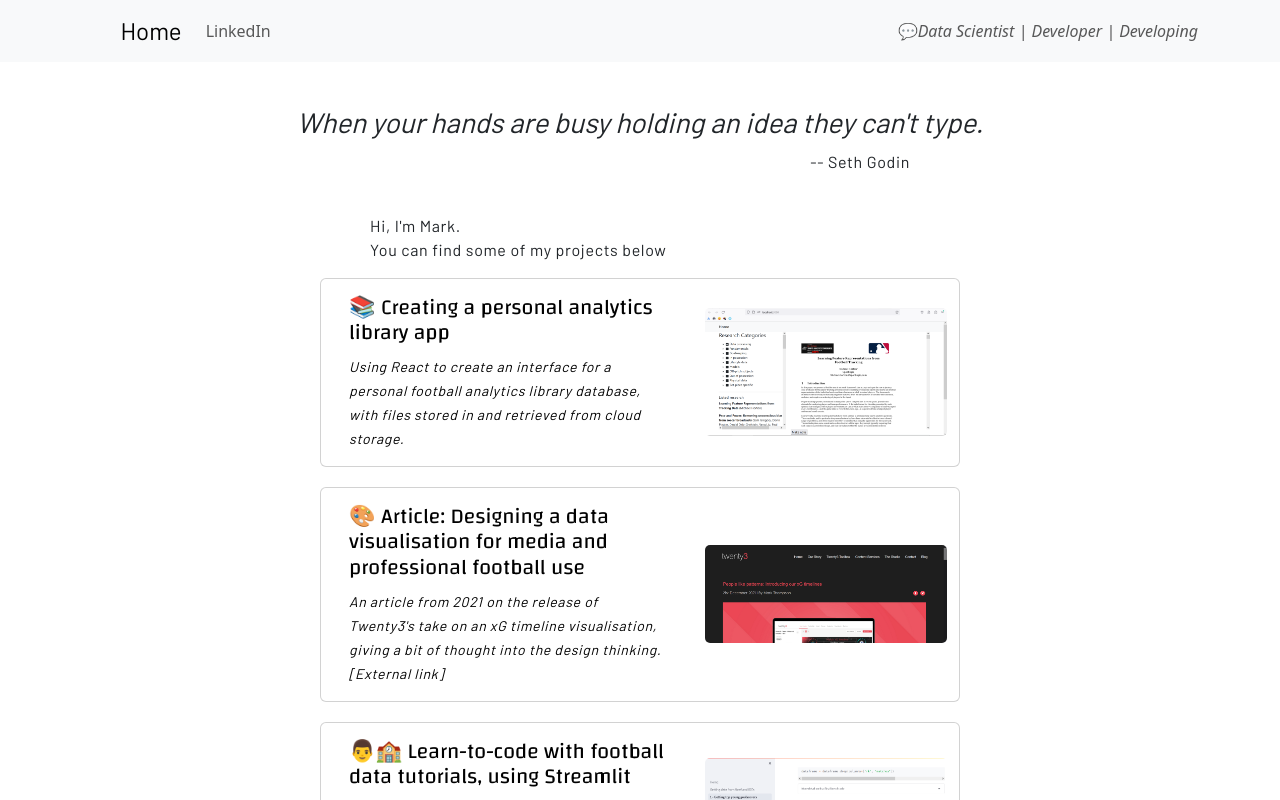
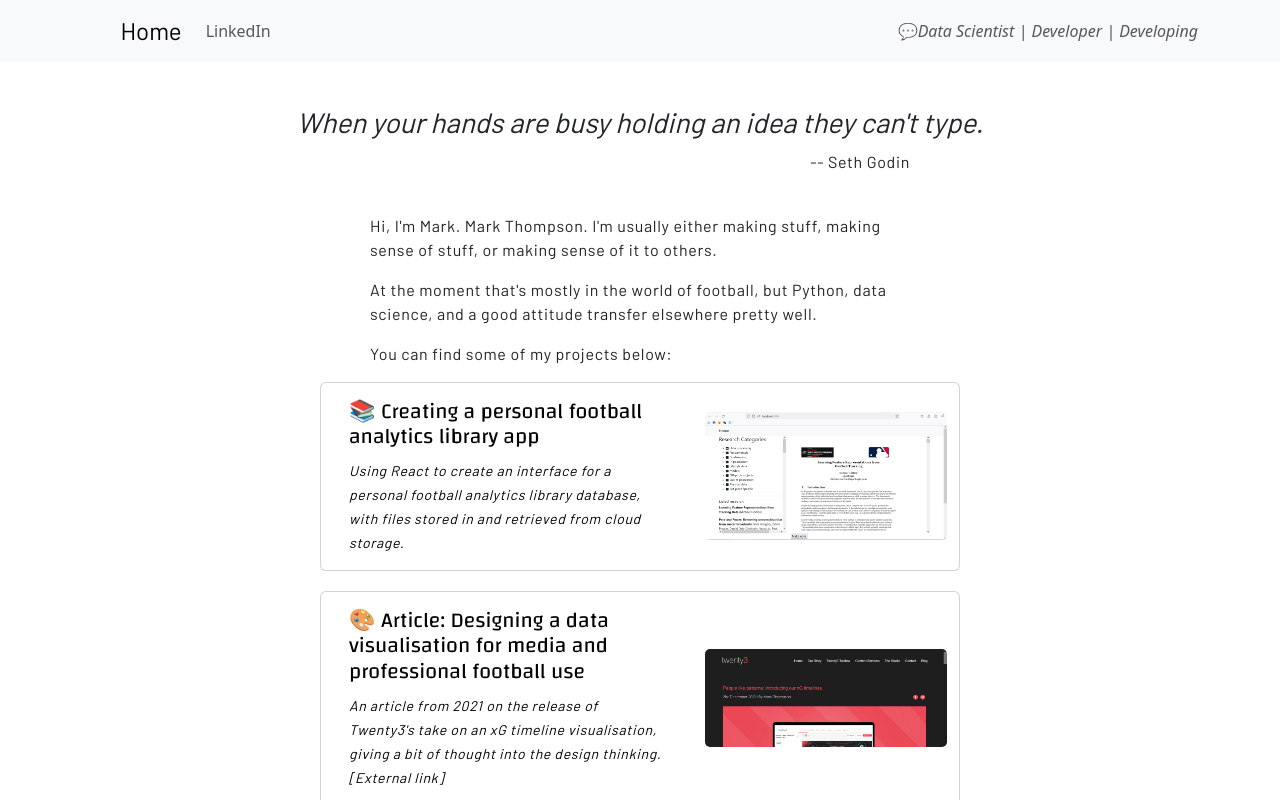
Before and after one commit to mrkthmpsn/mrkthmpsn.github.io, a Next.js app: page / in a window 1280 px wide. Shown: the top 800 px of the page. Built offline with nearby package versions, Linux system fonts and the light colour scheme.

Commit message:
Writing tweaks

```diff
--- a/app/analytics-library/page.tsx
+++ b/app/analytics-library/page.tsx
@@ -29,8 +29,8 @@ const AnalyticsLibraryPage = () => {
 </div>
 
     <Container fluid className="article">
-        <h1>A personal analytics library using React, Postgres, Django, and OneDrive</h1>
-        <img src={researchPaperScreenshot.src} alt="FILL THIS IN" />
+        <h1>A personal analytics library using React, Postgres, Django, and the cloud</h1>
+        <img src={researchPaperScreenshot.src} alt="Screen showing a PDF reader on the right-hand two thirds, a tree menu of categories on the left above a list of 'Listed Research' on the left" />
         <br />
         <p>
           It's a task in itself to keep on top of all of the work in the world of football analytics.
@@ -46,25 +46,28 @@ const AnalyticsLibraryPage = () => {
           But the process was still a little cumbersome. So...
         </p>
 
-      <img src={chatGPTJokePrompt.src} alt="FILL THIS IN" />
+      <img src={chatGPTJokePrompt.src} alt="A screenshot of the ChatGPT 'new chat' screen, with the a phrase typed into the interface: 'Can you build me a React app for my analytics library?'" />
       <br />
       <p>
-        This interface was as much a ChatGPT project as a front-end/React development project: the experiment with the former enabled the experiment with the latter.
+        This interface was as much a ChatGPT project as a front-end/React development project, given that I was nearly completely new to front-end development: the experiment with the former enabled the experiment with the latter.
       </p>
       <p>
-        The 'library' is hooked up to the database, generating a categories menu and list of selected research papers; it's also connected to the cloud storage folder, so the PDFs can be pulled through in the PDF viewer.
+        The 'library' is hooked up to the database, generating a categories menu and then a list of research papers tagged with the selected categories; it's also connected to the cloud storage folder, so the PDFs can be pulled through in the PDF viewer.
       </p>
       <p>
         There's also a notes section, which can be updated and pulls from the database each time the paper is loaded.
       </p>
 
-      <img src={researchPaperNotesScreenshot.src} alt="FILL THIS IN" />
+      <img src={researchPaperNotesScreenshot.src} alt="A version of the first library screenshot but with a text input below a reduced-height PDF reader" />
       <br />
       <p>
         However, the ball of analytics keeps rolling, so there's also an upload element, which saves a new PDF to both the database and the cloud storage folder.
       </p>
 
-      <img src={newPaperEntryScreenshot.src} alt="FILL THIS IN" />
+      <img src={newPaperEntryScreenshot.src} alt="Screenshot of the library application: The PDF reader displays a new PDF, and the left-hand interface is scrolled down to display the PDF uploader input and the start of a form to add details of the research" />
+      <p>
+        It was a fascinating experiment with ChatGPT as a coding aid too, and altogether a very useful - if at times very difficult - project.
+      </p>
       <br />
     </Container>
 
--- a/app/page.tsx
+++ b/app/page.tsx
@@ -26,11 +26,15 @@ const HomePage = () => {
       </h3>
       <p style={{ textAlign: 'right' }}>-- Seth Godin</p>
       <br />
-      <p style={{ marginBottom: 0 }}>
-        Hi, I'm Mark.
+      <p>
+        Hi, I'm Mark. Mark Thompson. I'm usually either making stuff, making sense of stuff, or making sense of it to others.
       </p>
-
-      <p>You can find some of my projects below</p>
+      <p>
+        At the moment that's mostly in the world of football, but Python, data science, and a good attitude transfer elsewhere pretty well.
+      </p>
+      <p>
+        You can find some of my projects below:
+      </p>
 
       {/* <p style={{ marginBottom: '20px' }}>
         📚 <a href="/analytics-library" className="homepage-link">
@@ -42,7 +46,7 @@ const HomePage = () => {
         </small>
       </p> */}
 
-      <HomePageCard emoji='📚' linkUrl='/analytics-library' linkExternal={false} anchorText='Creating a personal analytics library app' descriptionText='Using React to create an interface for a personal football analytics library database, with files stored in and retrieved from cloud storage.' imageUrl={analyticsLibraryThumb.src} />
+      <HomePageCard emoji='📚' linkUrl='/analytics-library' linkExternal={false} anchorText='Creating a personal football analytics library app' descriptionText='Using React to create an interface for a personal football analytics library database, with files stored in and retrieved from cloud storage.' imageUrl={analyticsLibraryThumb.src} />
 
       {/* <p style={{ marginBottom: '20px' }}>
         🎨 <a href="https://www.twenty3.sport/twenty3-introducing-our-xg-timelines-visualisations/" className="homepage-link" target="_blank">
@@ -85,9 +89,6 @@ const HomePage = () => {
         </small>
       </p> */}
 
-      <HomePageCard emoji='📊' linkUrl='/real-madrid' linkExternal={false} anchorText="Article: 'The renewal of Real Madrid' (experimenting with d3)" descriptionText="An article from July 2022 about the turnover of Real Madrid men's squad
-            featuring some interactive d3 visualisations." imageUrl={realMadridD3Thumb.src} />
-
       {/* <p style={{ marginBottom: '20px' }}>
         📰 <a href="https://www.getgoalsideanalytics.com/" className="homepage-link" target="_blank">
           The <i>Get Goalside</i> newsletter
@@ -112,6 +113,9 @@ const HomePage = () => {
 
       <HomePageCard emoji='🏷️' linkUrl='https://www.getgoalsideanalytics.com/high-fat-data-for-low-er-fat-costs/' linkExternal={true} anchorText="Creating labels from unlabelled data - football positions and Statsbomb 360" descriptionText="An edition of the 'Get Goalside' newsletter aiming to take existing analytics research and apply it to a slightly different use-case, creating positional labels from unlabelled data. [External link]" imageUrl={statsbombLabellingThumb.src} />
 
+      <HomePageCard emoji='📊' linkUrl='/real-madrid' linkExternal={false} anchorText="Article: 'The renewal of Real Madrid' (experimenting with d3)" descriptionText="An article from July 2022 about the turnover of Real Madrid men's squad
+            featuring some interactive d3 visualisations." imageUrl={realMadridD3Thumb.src} />
+
     </div>
 
     </>
--- a/app/real-madrid/page.tsx
+++ b/app/real-madrid/page.tsx
@@ -183,12 +183,6 @@ const fontsDict = { body: "Barlow", header: "Changa" };
             problems.</i>
         </p>
       </Container>
-
-      <script
-        src="https://cdn.jsdelivr.net/npm/bootstrap@5.0.0-beta1/dist/js/bootstrap.bundle.min.js"
-        integrity="sha384-ygbV9kiqUc6oa4msXn9868pTtWMgiQaeYH7/t7LECLbyPA2x65Kgf80OJFdroafW"
-        crossOrigin="anonymous"
-      ></script>
     </>
   );
 };
```
